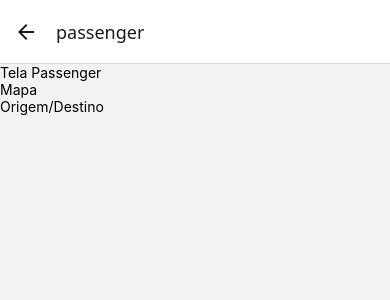
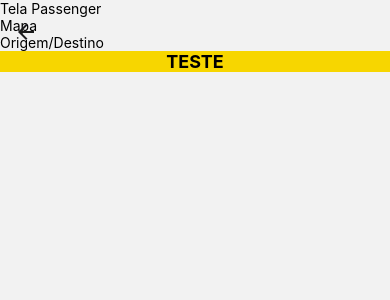
Before and after one commit to marcos-carini/easycar, a React Native app: screen /passenger in a window 390 px wide. Shown: the top 300 px of the page. Built offline with nearby package versions, Linux system fonts and the light colour scheme.

Commit message:
feat: add ride screen and navigation method on home screen

```diff
--- /dev/null
+++ b/src/components/mybutton/mybutton.jsx
@@ -0,0 +1,12 @@
+import { Text, TouchableOpacity } from "react-native";
+import { styles } from "./mybutton.style.js";
+
+function MyButton(props) {
+  return (
+    <TouchableOpacity style={styles.btnYellow}>
+      <Text style={styles.textDark}>{props.text}</Text>
+    </TouchableOpacity>
+  );
+}
+
+export default MyButton;
--- /dev/null
+++ b/src/components/mybutton/mybutton.style.js
@@ -0,0 +1,13 @@
+export const styles = {
+  btnYellow: {
+    width: "100%",
+    alignItems: "center",
+    justifyContent: "center",
+    backgroundColor: "#F7D600",
+  },
+  textDark: {
+    color: "#000000",
+    fontSize: 18,
+    fontWeight: "bold",
+  },
+};
--- a/src/routes.js
+++ b/src/routes.js
@@ -2,6 +2,7 @@ import { NavigationContainer } from "@react-navigation/native";
 import { createNativeStackNavigator } from "@react-navigation/native-stack";
 import Home from "./screens/home/home";
 import Passenger from "./screens/passenger/passenger";
+import Ride from "./screens/ride/ride";
 
 const Stack = createNativeStackNavigator();
 
@@ -12,9 +13,31 @@ function Routes() {
         <Stack.Screen
           name="home"
           component={Home}
-          options={{ headerShown: false }}
+          options={{
+            headerShown: false,
+            headerBackButtonDisplayMode: "minimal",
+          }}
         />
-        <Stack.Screen name="passenger" component={Passenger} />
+        <Stack.Screen
+          name="passenger"
+          component={Passenger}
+          options={{
+            headerShadowVisible: false,
+            headerTitle: "",
+            headerTransparent: true,
+            headerBackButtonDisplayMode: "minimal",
+          }}
+        />
+        <Stack.Screen
+          name="ride"
+          component={Ride}
+          options={{
+            headerShadowVisible: false,
+            headerTitle: "",
+            headerTransparent: true,
+            headerBackButtonDisplayMode: "minimal",
+          }}
+        />
       </Stack.Navigator>
     </NavigationContainer>
   );
--- a/src/screens/home/home.jsx
+++ b/src/screens/home/home.jsx
@@ -8,13 +8,13 @@ import {
 import icons from "../../constants/icons.js";
 import { styles } from "./home.style.js";
 
-function Home() {
+function Home(props) {
   function OpenPassenger() {
-    Alert.alert("Abrir tela 5");
+    props.navigation.navigate("passenger");
   }
 
   function OpenRide() {
-    Alert.alert("Abrir tela 2");
+    props.navigation.navigate("ride");
   }
 
   return (
--- a/src/screens/passenger/passenger.jsx
+++ b/src/screens/passenger/passenger.jsx
@@ -1,11 +1,13 @@
 import { Text } from "react-native";
+import MyButton from "../../components/mybutton/mybutton.jsx";
 
-function Passenger() {
+function Passenger(props) {
   return (
     <>
       <Text>Tela Passenger</Text>
       <Text>Mapa</Text>
       <Text>Origem/Destino</Text>
+      <MyButton text="TESTE" />
     </>
   );
 }
--- /dev/null
+++ b/src/screens/ride/ride.jsx
@@ -0,0 +1,13 @@
+import { Text } from "react-native";
+import { styles } from "./ride.style.js";
+
+function Ride(props) {
+  return (
+    <>
+      <Text>Tela Ride</Text>
+      <Text>Lista</Text>
+    </>
+  );
+}
+
+export default Ride;
--- /dev/null
+++ b/src/screens/ride/ride.style.js
@@ -0,0 +1,7 @@
+export const styles = {
+  bg: {
+    flex: 1,
+    alignItems: "center",
+    justifyContent: "center",
+  },
+};
```
